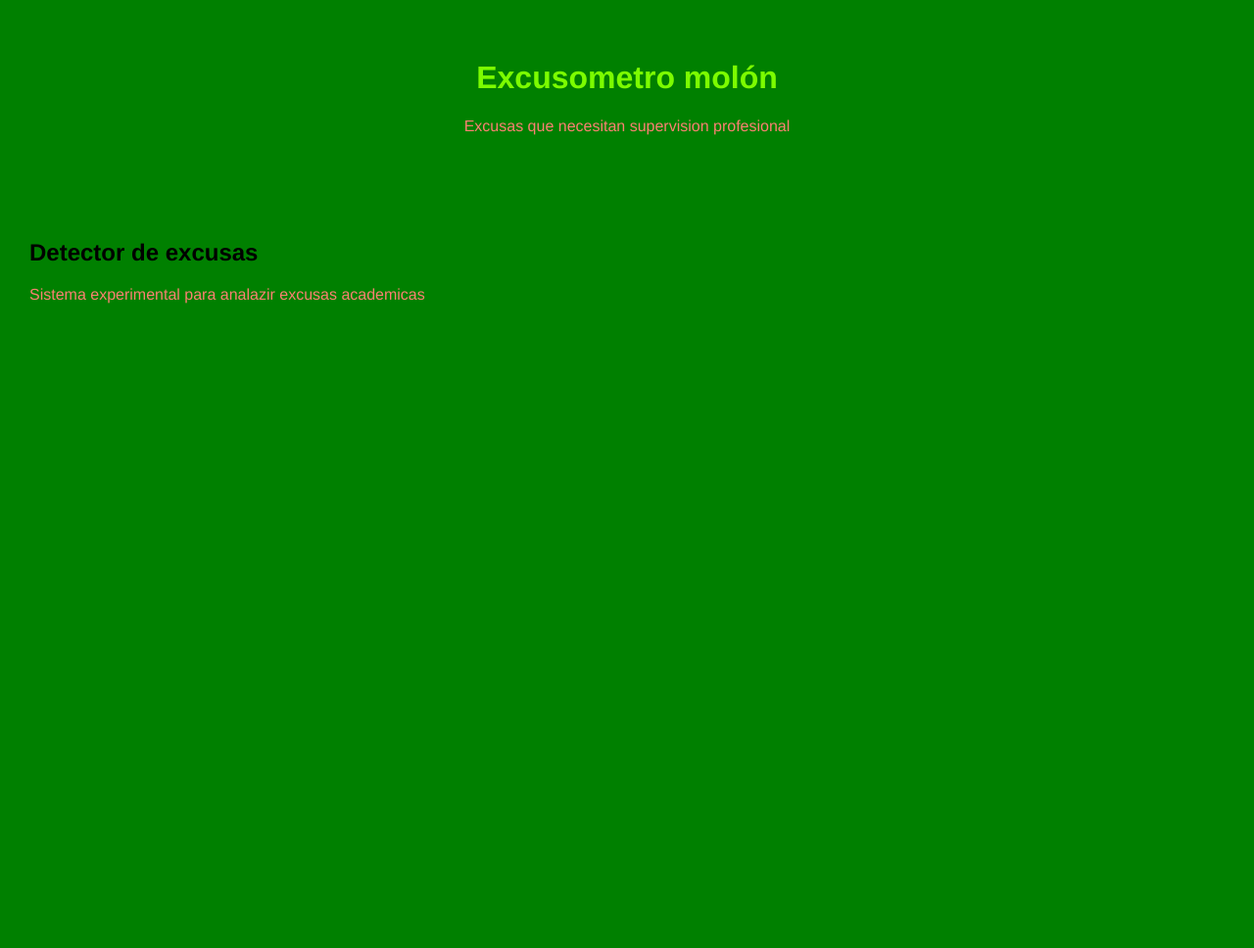
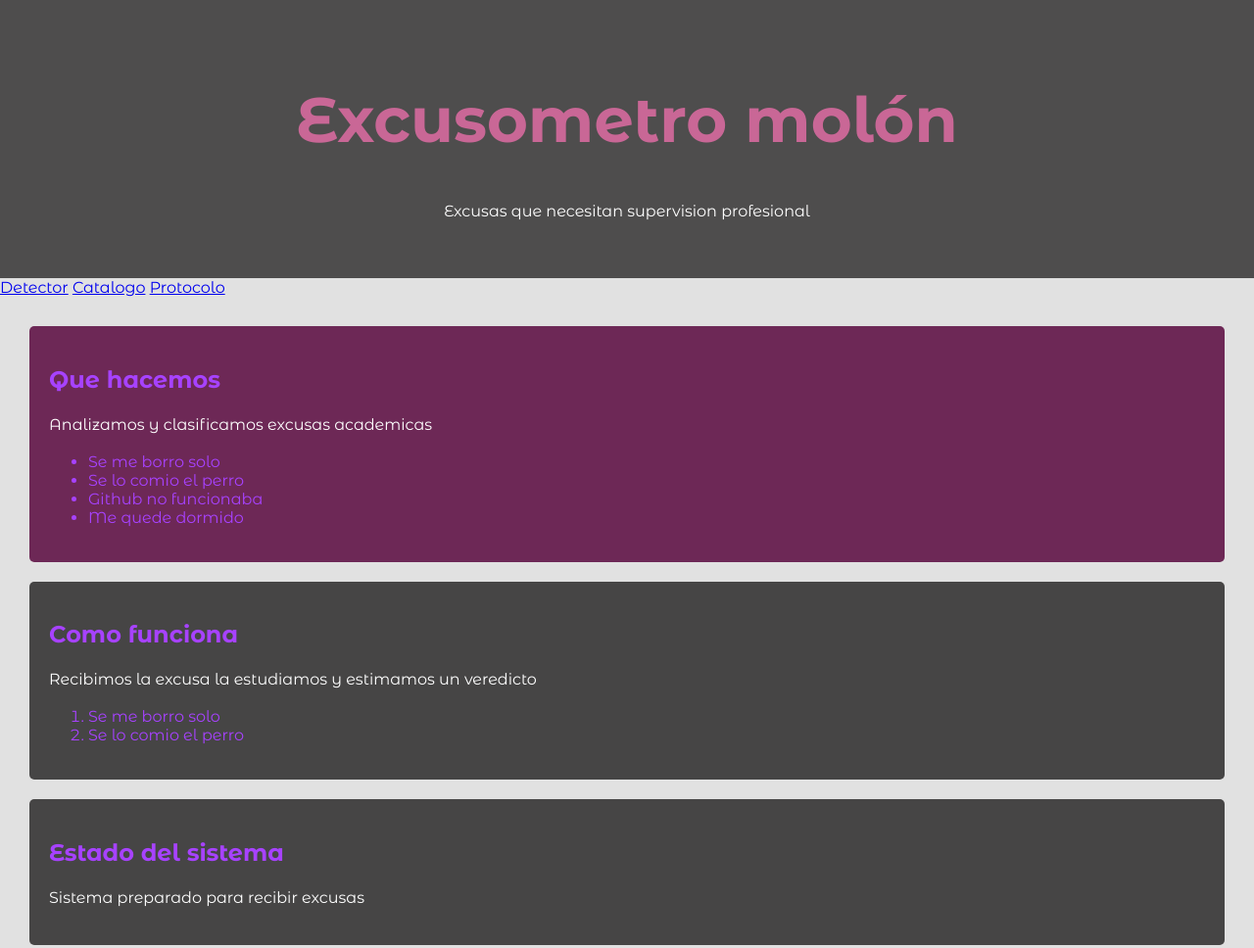
Before and after one commit to alesc1/RubenAlejandro_Excusometro, a plain HTML site: page index.html in a window 1280 px wide. Shown: the whole page at 98% size. Before the commit the page ends 800 px from the top, so only its background shows below. Drawn offline with Linux system fonts and the light colour scheme.

Commit message:
khjkñhop

```diff
--- a/estilos.css
+++ b/estilos.css
@@ -1,22 +1,47 @@
+@import url('https://fonts.googleapis.com/css2?family=Montserrat+Alternates:ital,wght@0,100;0,200;0,300;0,400;0,500;0,600;0,700;0,800;0,900;1,100;1,200;1,300;1,400;1,500;1,600;1,700;1,800;1,900&display=swap');
+
 body {
     margin: 0;
-    background-color: green;
-    font-family: 'Franklin Gothic Medium', 'Arial Narrow', Arial, sans-serif;
+    background-color:rgb(225, 225, 225);
+    font-family: 'Montserrat Alternates', 'Arial Narrow', Arial, sans-serif;
+    color: rgb(167, 66, 255);
+
 }
 
 h1 {
-    color: lawngreen;
+    color: rgb(201, 103, 150);
+    font-size: 4em;
+}
+
+h2 {
+    font-size: 1.5rem;
 }
 
 p {
-    color: salmon;
+    line-height: 1.5;
+    color: rgb(254, 254, 254);
 }
 
 header {
     padding: 40px;
     text-align: center;
+    color: rgb(151, 83, 241);
+    background-color:rgb(78, 77, 77)
 }
 
 main {
     padding: 30px;
 }
+
+.como {
+    background-color: rgb(109, 40, 86);
+    padding: 20px;
+    border-radius: 5px;
+}
+
+section {
+    margin-bottom: 20px;
+    padding: 20px;
+    background-color: rgb(70, 69, 69);
+    border-radius: 5px;
+}
--- a/index.html
+++ b/index.html
@@ -2,10 +2,14 @@
 <html lang="en">
 
 <head>
+
     <meta charset="UTF-8">
     <meta name="viewport" content="width=device-width, initial-scale=1.0">
+    <link rel="shortcut icon" href="img/spider-solid-full.svg" type="image/x-icon">
     <link rel="stylesheet" href="estilos.css">
     <title>Excusometro</title>
+    <style></style>
+
 </head>
 
 <body>
@@ -13,10 +17,40 @@
         <h1>Excusometro molón</h1>
         <p>Excusas que necesitan supervision profesional</p>
     </header>
+
+    <nav>
+        <a href="#">Detector</a>
+        <a href="#">Catalogo</a>
+        <a href="#">Protocolo</a>
+
+    </nav>
+
+
     <main>
-        <h2>Detector de excusas</h2>
-        <p>Sistema experimental para analazir excusas academicas</p>
+        <section class="como">
+            <h2>Que hacemos</h2>
+            <p>Analizamos y clasificamos excusas academicas</p>
+            <ul>
+                <li>Se me borro solo</li>
+                <li>Se lo comio el perro</li>
+                <li>Github no funcionaba</li>
+                <li>Me quede dormido</li>
+            </ul>
+        </section>
+        <section>
+            <h2>Como funciona</h2>
+            <p>Recibimos la excusa la estudiamos y estimamos un veredicto</p>
+            <ol>
+                <li>Se me borro solo</li>
+                <li>Se lo comio el perro</li>
+            </ol>
+        </section>
+        <section>
+            <h2>Estado del sistema</h2>
+            <p>Sistema preparado para recibir excusas</p>
+        </section>
     </main>
 </body>
 
+
 </html>
```
Also changed, not shown: img/android-brands-solid-full.svg (added), img/spider-solid-full.svg (added).
